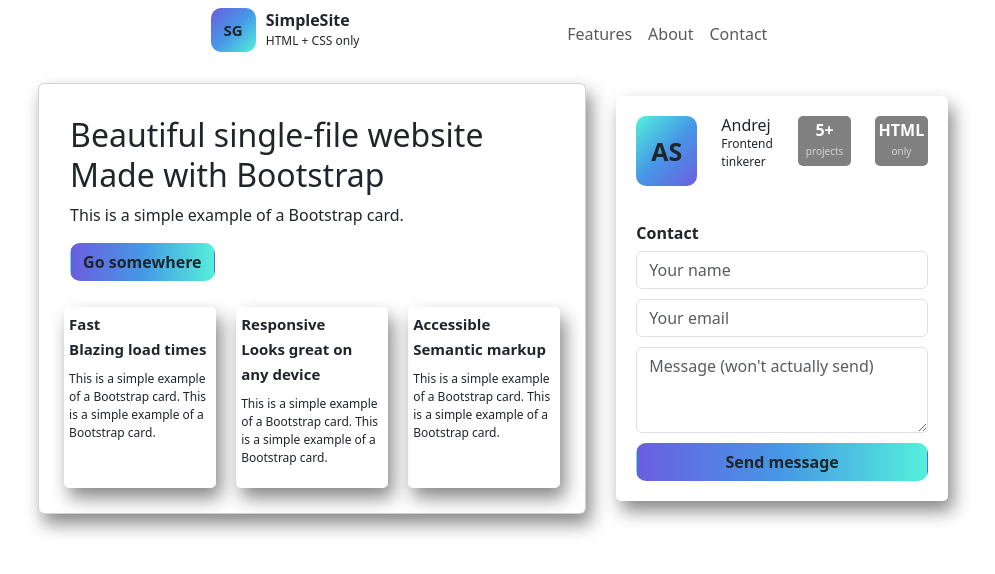
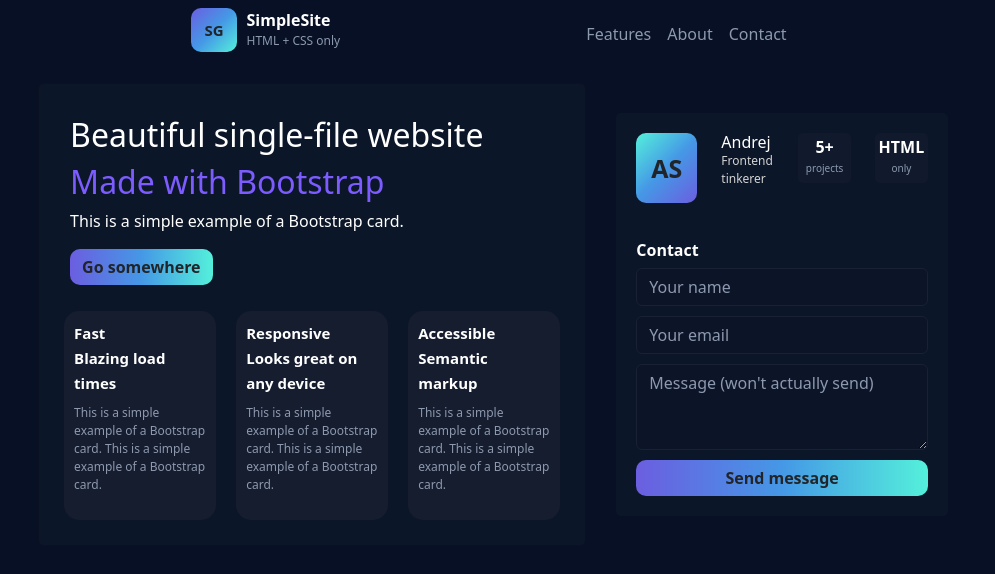
Before and after one commit to soggy8/praksaWebsite, a plain HTML site: page index2.html in a window 1280 px wide. Shown: the whole page, without its empty margins (147-1142 px from the left). Drawn offline with nearby package versions, Linux system fonts and the light colour scheme.

Commit message:
changed color scheme to dark

```diff
--- a/index2.html
+++ b/index2.html
@@ -8,27 +8,27 @@
     <link rel="stylesheet" href="styles2.css">
   </head>
 <header>
-  <nav class="navbar navbar-expand-md align-items-center bg-body">
+  <nav class="navbar navbar-expand-md align-items-center" style="background-color: #071025;">
     <div class="container" id="navbarContainer">
       <div class="brand d-flex w-50 me-auto">
         <div>
           <h1 class="logo">SG</h1>
         </div>
         <div>
-          <div style="font-weight:800">SimpleSite</div>
-          <div style="font-size:12px;color:var(--muted)">HTML + CSS only</div>
+          <div style="font-weight:800; color: white;">SimpleSite</div>
+          <div style="font-size:12px;color:var(--muted); color: #8d99af;">HTML + CSS only</div>
         </div>
       </div>
       <div class="navbar-collapse collapse w-100" id="navbarExample01">
         <ul class="navbar-nav w-100 justify-content-end">
           <li class="nav-item">
-            <a class="nav-link" href="#features">Features</a>
+            <a class="nav-link" href="#features" style="color: #8d99af;">Features</a>
           </li>
           <li class="nav-item">
-            <a class="nav-link" href="#about">About</a>
+            <a class="nav-link" href="#about" style="color: #8d99af;">About</a>
           </li>
           <li class="nav-item">
-            <a class="nav-link" href="#contact">Contact</a>
+            <a class="nav-link" href="#contact" style="color: #8d99af;">Contact</a>
           </li>
         </ul>
       </div>
@@ -38,12 +38,10 @@
   <body class="body">
     <div class="container d-flex align-items-center justify-content-center">
       <div class="row">
-        <div class="col-7 card">
+        <div class="col-7 card" style="background-color: #0c1629; color: white;">
           <div class="card-body">
-            <h2 class="card-title" style="line-height: 40px;">
-              Beautiful single-file website <br>
-              Made with Bootstrap
-            </h2>
+            <h2 class="card-title" style="line-height: 40px;">Beautiful single-file website</h2>
+            <h2 style="color: #7c5cff;">Made with Bootstrap</h2>
             <p class="card-text">This is a simple example of a Bootstrap card.</p>
             <a href="#" class="btn" id="main-card-button">Go somewhere</a>
           </div>
@@ -54,21 +52,21 @@
                   Fast <br>
                   Blazing load times
                 </h6>
-                <p class="small-card-text">This is a simple example of a Bootstrap card. This is a simple example of a Bootstrap card.</p>
+                <p class="small-card-text" style="color: #8d99af;">This is a simple example of a Bootstrap card. This is a simple example of a Bootstrap card.</p>
               </div>
               <div class="col small-card">
                 <h6 class="small-card-title">
                   Responsive <br>
                   Looks great on any device
                 </h6>
-                <p class="small-card-text">This is a simple example of a Bootstrap card. This is a simple example of a Bootstrap card.</p>
+                <p class="small-card-text" style="color: #8d99af;">This is a simple example of a Bootstrap card. This is a simple example of a Bootstrap card.</p>
               </div>
               <div class="col small-card">
                 <h6 class="small-card-title">
                   Accessible <br>
                   Semantic markup
                 </h6>
-                <p class="small-card-text">This is a simple example of a Bootstrap card. This is a simple example of a Bootstrap card.</p>
+                <p class="small-card-text" style="color: #8d99af;">This is a simple example of a Bootstrap card. This is a simple example of a Bootstrap card.</p>
               </div>
             </div>
           </div>
@@ -79,10 +77,10 @@
               <h1 class="ASblock">AS</h1>
             </div>
             <div class="col">
-              <h6 class="card-title">
+              <h6 class="card-title" style="color: white;">
                 Andrej
               </h6>
-              <p class="card-text" style="font-size: 12px;">
+              <p class="card-text" style="font-size: 12px; color: lightgrey;">
                 Frontend <br>
                 tinkerer
               </p>
@@ -105,15 +103,15 @@
             </div>
           </div>
           <div>
-            <h6 class="contact-card-title">Contact</h6>
+            <h6 class="contact-card-title" style="color: white;">Contact</h6>
             <div class="form-group">
-              <input type="text" class="form-control" id="Your name" style="margin-top: 5px; margin-bottom: 10px;" placeholder="Your name">
+              <input type="text" class="form-control" id="form" style="margin-top: 5px; margin-bottom: 10px;" placeholder="Your name">
             </div>
             <div class="form-group">
-              <input type="email" class="form-control" id="Your email" style="margin-top: 10px; margin-bottom: 10px;" placeholder="Your email">
+              <input type="email" class="form-control" id="form" style="margin-top: 10px; margin-bottom: 10px;" placeholder="Your email">
             </div>
             <div class="form-group">
-              <textarea class="form-control" id="exampleFormControlTextarea1" rows="3" placeholder="Message (won't actually send)" style="margin-bottom: 10px;"></textarea>
+              <textarea class="form-control" id="form" rows="3" placeholder="Message (won't actually send)" style="margin-bottom: 10px;"></textarea>
             </div>
             <div>
               <button type="button" class="btn" id="contact-button">Send message</button>
--- a/styles2.css
+++ b/styles2.css
@@ -1,29 +1,32 @@
+.body {
+    background-color: #071025;
+}
+
 .card {
-    box-shadow: 5px 10px 18px #888888;
     margin: 15px;
     padding: 15px;
 }
 
 .small-card {
-    border-radius: 5px;
-    box-shadow: 5px 10px 18px #888888;
+    border-radius: 15px;
     width: 10rem;
     margin: 10px;
-    padding: 5px;
+    padding: 10px;
+    background-color: #151d2f;
 }
 
 #info-card {
     border-radius: 5px;
-    box-shadow: 5px 10px 18px #888888;
     margin: 15px;
     padding: 20px;
     display: block;
     justify-content: center;
     align-self: center;
+    background-color: #0c1629;
 }
 
 #navbarContainer {
-    width: 46%;
+    width: 49%;
 }
 
 .ASblock {
@@ -68,7 +71,7 @@
 }
 
 #info-card2 {
-    background-color: gray;
+    background-color: #101a2c;
     text-align: center;
     border-radius: 5px;
     display: block;
@@ -85,8 +88,8 @@
 }
 
 #small-card-text {
-    color: lightgrey;
     font-size: 10px;
+    color: #8d99af;
 }
 
 #contact-button {
@@ -100,3 +103,20 @@
     font-weight: 700;
     margin-top: 30px;
 }
+
+.form-control {
+    background-color: #0c1428;
+    border: 1px solid #192235;
+}
+
+.form-control::placeholder {
+    color: #8d99af;
+}
+
+.form-control:focus {
+    background-color: #0c1428;
+}
+
+.btn {
+    border: 0;
+}
```
